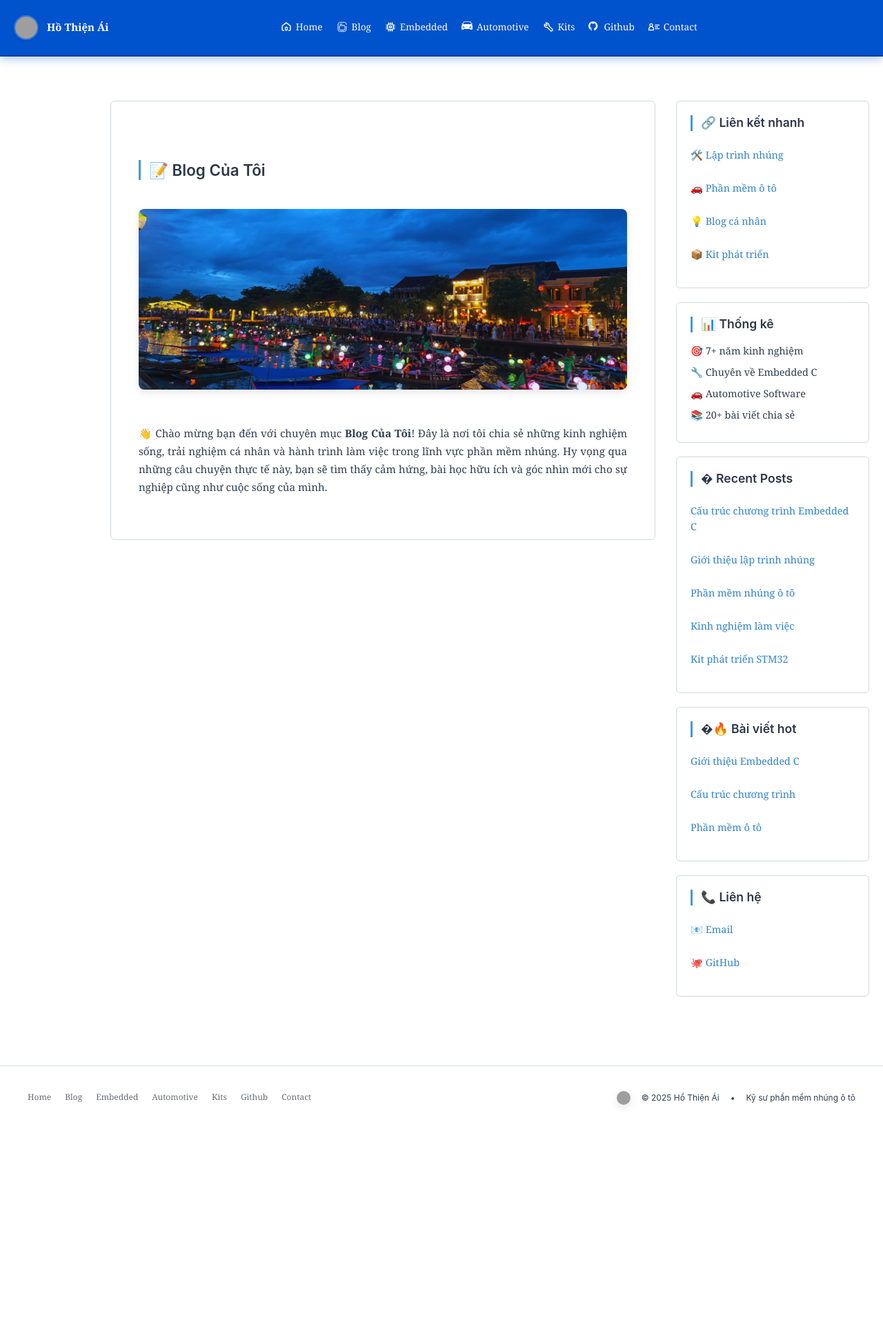
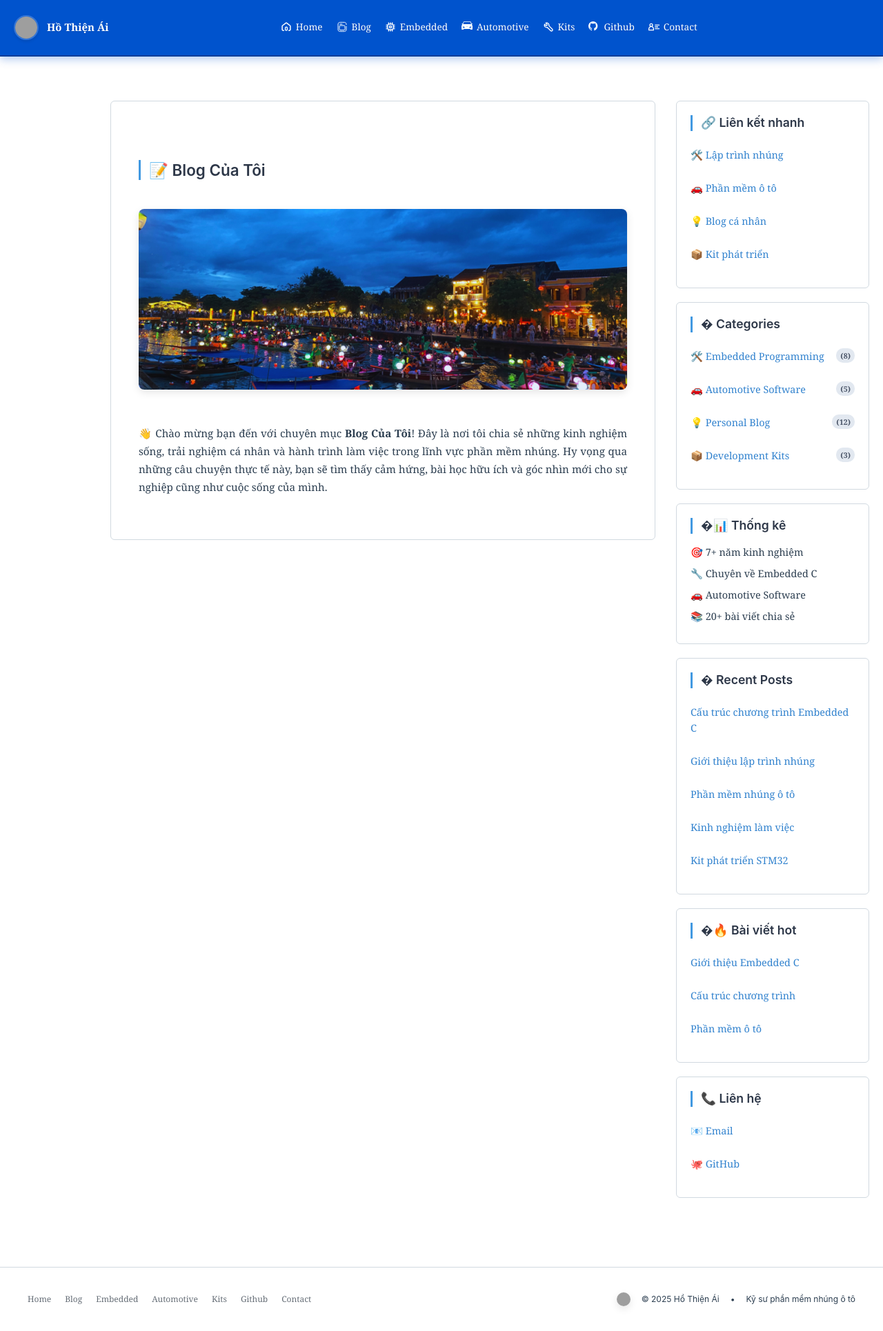
Before and after one commit to ai-ho/ai-ho.github.io, a Jekyll site: the page built from blog/index.md, in a window 1280 px wide. Shown: the whole page at 69% size. Built offline with Jekyll 4.4.1, drawn with Linux system fonts in a browser that asks for light colours; some web fonts are replaced; before the commit the page ends 1638 px from its top, so only the background shows below that; grey boxes are pictures that could not be loaded.

Commit message:
Add Categories

```diff
--- a/_layouts/default.html
+++ b/_layouts/default.html
@@ -106,6 +106,23 @@
             background-color: #f7fafc;
             padding-left: 8px;
             border-bottom: 1px solid #e2e8f0;
+        }
+
+        /* Post count styling */
+        .post-count {
+            float: right;
+            background: #e2e8f0;
+            color: #4a5568;
+            font-size: 0.75em;
+            padding: 2px 6px;
+            border-radius: 10px;
+            font-weight: 600;
+            margin-left: 8px;
+        }
+
+        .sidebar-section a:hover .post-count {
+            background: #cbd5e0;
+            color: #2d3748;
         }
 
         /* Headings */
@@ -864,7 +881,17 @@
             </div>
 
             <div class="sidebar-section">
-                <h3>📊 Thống kê</h3>
+                <h3>� Categories</h3>
+                <ul>
+                    <li><a href="/embedded/">🛠️ Embedded Programming <span class="post-count">(8)</span></a></li>
+                    <li><a href="/automotive/">🚗 Automotive Software <span class="post-count">(5)</span></a></li>
+                    <li><a href="/blog/">💡 Personal Blog <span class="post-count">(12)</span></a></li>
+                    <li><a href="/kits/">📦 Development Kits <span class="post-count">(3)</span></a></li>
+                </ul>
+            </div>
+
+            <div class="sidebar-section">
+                <h3>�📊 Thống kê</h3>
                 <ul>
                     <li>🎯 7+ năm kinh nghiệm</li>
                     <li>🔧 Chuyên về Embedded C</li>
```
